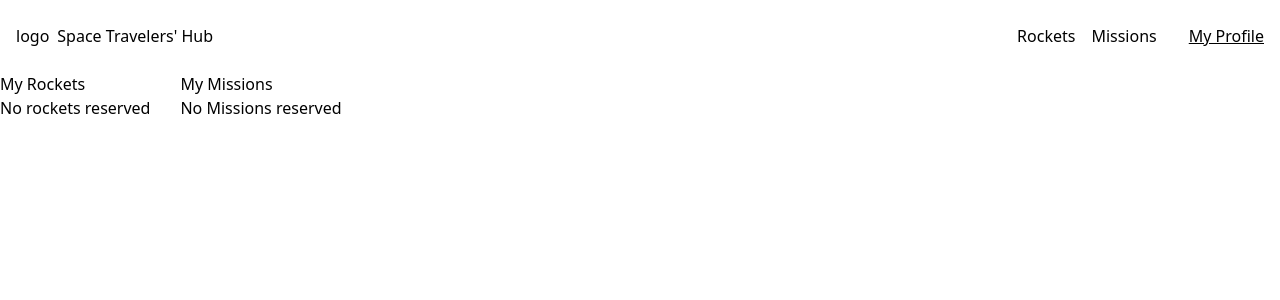
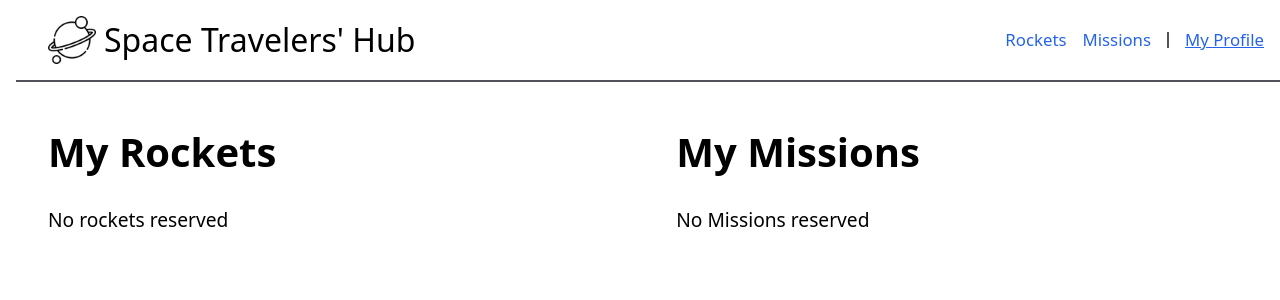
Before and after one commit to AhmedNazirMusah/Space-Travelers-Hub, a React (Create React App) app: page /myprofile in a window 1280 px wide. Shown: the top 300 px of the page. Built offline with nearby package versions, Linux system fonts and the light colour scheme.

Commit message:
Added styling to App elements using Tailwind CSS

```diff
--- a/src/components/mission.js
+++ b/src/components/mission.js
@@ -14,20 +14,22 @@ const Mission = ({ mission }) => {
   };
 
   return (
-    <tr key={mission.id}>
-      <td>{mission.mission_name}</td>
-      <td>{mission.description}</td>
-      <td>
-        {mission.reserved ? (
-          <p>ACTIVE MEMBER</p>
-        ) : (
-          <p>NOT A MEMBER</p>
-        )}
-
+    <tr key={mission.id} className="odd:bg-zinc-200">
+      <td className="border-2 border-zinc-400 p-2 font-bold text-[1.1rem]">{mission.mission_name}</td>
+      <td className="w-[60%] border-2 border-zinc-400 p-2">{mission.description}</td>
+      <td className="w-[15%] border-2 border-zinc-400 text-center">
+        <div className="flex justify-center">
+          {mission.reserved ? (
+            <p className="bg-sky-400 rounded-md p-2 text-white ">Active Member</p>
+          ) : (
+            <p className="text-white bg-zinc-500 p-2 rounded-md">NOT A MEMBER</p>
+          )}
+        </div>
       </td>
-      <td>
+      <td className="w-[15%] border-2 border-zinc-400 text-center">
         {mission.reserved ? (
           <button
+            className="border-2 border-red-500 rounded-md text-red-700 p-2 hover:bg-red-500 hover:text-white tracking-wide"
             type="button"
             onClick={() => cancelAction(mission.id)}
           >
@@ -36,6 +38,7 @@ const Mission = ({ mission }) => {
           </button>
         ) : (
           <button
+            className="bg-blue-600 rounded-md shadow-md p-2 text-white hover:bg-blue-700 tracking-wide"
             type="button"
             onClick={() => bookAction(mission.id)}
           >
--- a/src/components/missions.js
+++ b/src/components/missions.js
@@ -12,12 +12,13 @@ const Missions = () => {
     }
   }, []);
   return (
-    <table className="table-fixed">
+    <div className="px-10 py-8">
+      <table className="table-auto">
         <thead>
-        <tr>
-          <th>Mission</th>
-          <th>Description</th>
-          <th>Status</th>
+          <tr className="h-[3rem] border-2 border-zinc-400 text-[1.1rem]">
+            <th className="border-2 border-zinc-400 text-left p-2">Mission</th>
+            <th className="border-2 border-zinc-400 text-left p-2">Description</th>
+            <th className="border-2 border-zinc-400 text-left p-2">Status</th>
           </tr>
         </thead>
         <tbody>
@@ -26,6 +27,7 @@ const Missions = () => {
           ))}
         </tbody>
       </table>
+    </div>
   );
 };
 
--- a/src/components/myProfile.js
+++ b/src/components/myProfile.js
@@ -8,43 +8,39 @@ const Profile = () => {
 
   const rocketState = useSelector((state) => state.rocketsReducer);
   const reservedRockets = rocketState.filter((rocket) => rocket.reserved).length === 0
-    ? <p>No rockets reserved </p>
+    ? <p className="text-[1.2rem]">No rockets reserved </p>
     : rocketState.filter((rocket) => rocket.reserved).map((rocket) => (
-      <div key={rocket.id}>
-        <div>
-          <h2>{rocket.rocket_name}</h2>
-        </div>
-        <button type="button" onClick={() => dispatch(cancelBooking(rocket.id))}>Cancel Reservation</button>
+      <div key={rocket.id} className="flex justify-between items-center gap-[7rem] border-2 rounded-sm p-4">
+        <h2 className="text-[1.2rem]">{rocket.rocket_name}</h2>
+        <button className="border-2 border-red-500 rounded-md text-red-700 p-2 hover:bg-red-500 hover:text-white tracking-wide" type="button" onClick={() => dispatch(cancelBooking(rocket.id))}>Cancel Reservation</button>
       </div>
     ));
 
   const missionState = useSelector((state) => state.missionsReducer);
   const reservedMissions = missionState.filter((mission) => mission.reserved).length === 0
-    ? <p>No Missions reserved </p>
+    ? <p className="text-[1.2rem]">No Missions reserved </p>
     : missionState.filter((mission) => mission.reserved).map((mission) => (
-      <div key={mission.id}>
-        <div>
-          <h2>{mission.mission_name}</h2>
-        </div>
-        <button type="button" onClick={() => dispatch(cancelMission(mission.id))}>Cancel Reservation</button>
+      <div key={mission.id} className="flex justify-between items-center gap-[7rem] border-2 rounded-sm p-4">
+        <h2 className="text-[1.2rem]">{mission.mission_name}</h2>
+        <button className="border-2 border-red-500 rounded-md text-red-700 p-2 hover:bg-red-500 hover:text-white tracking-wide" type="button" onClick={() => dispatch(cancelMission(mission.id))}>Cancel Mission</button>
       </div>
     ));
 
   return (
-    <div>
-      <div className="profile">
+    <div className="px-12 py-10">
+      <div className="flex gap-[25rem]">
         <div>
-          <h2>My Rockets</h2>
+          <h2 className="text-[2.5rem] font-bold">My Rockets</h2>
           <ul>
-            <li>
+            <li className="flex flex-col gap-6 mt-6">
               {reservedRockets}
             </li>
           </ul>
         </div>
         <div>
-          <h2>My Missions</h2>
+          <h2 className="text-[2.5rem] font-bold">My Missions</h2>
           <ul>
-            <li>
+            <li className="flex flex-col gap-6 mt-6">
               {reservedMissions}
             </li>
           </ul>
--- a/src/components/navbar.js
+++ b/src/components/navbar.js
@@ -1,16 +1,17 @@
 import React from 'react';
 import { NavLink } from 'react-router-dom';
+import image from '../images/planet.png';
 
 const NavBar = () => (
-  <nav className="flex justify-between w-full h-[20%] px-4 py-6">
+  <nav className="flex justify-between w-screen h-[20%] px-8 py-4 border-zinc-600 mx-4 border-b-2">
     <div className="flex justify-start align-center gap-2">
-      logo
-      <h2>Space Travelers&apos; Hub</h2>
+      <img className="w-auto h-[3rem]" src={image} alt="site-logo" />
+      <h2 className="text-[2rem]">Space Travelers&apos; Hub</h2>
     </div>
-    <div className="flex justify-center align-center gap-4">
+    <div className="flex justify-center items-center gap-4 text-blue-600 text-[1.05rem]">
       <NavLink className="link" to="/" style={({ isActive }) => ({ textDecoration: isActive ? 'underline' : 'none' })}>Rockets</NavLink>
       <NavLink className="link" to="/missions" style={({ isActive }) => ({ textDecoration: isActive ? 'underline' : 'none' })}>Missions</NavLink>
-      <div className="line" />
+      <div className="h-4 border-zinc-600 border-l-2" />
       <NavLink className="link" to="/myprofile" style={({ isActive }) => ({ textDecoration: isActive ? 'underline' : 'none' })}>My Profile</NavLink>
     </div>
   </nav>
--- a/src/components/rocket.js
+++ b/src/components/rocket.js
@@ -14,24 +14,25 @@ const Rocket = ({ rocket }) => {
   };
   return (
     <li key={rocket.id}>
-      <div>
-        <div>
+      <div className="flex justify-start gap-12">
+        <div className="min-w-[25rem]">
           <img
             src={rocket.flickr_images[0]}
-            className="rocket-image"
+            className="object-cover h-[15rem] w-full rounded-sm"
             alt="rocketname"
           />
         </div>
         <div className="rocket-description">
-          <h2>{rocket.rocket_name}</h2>
+          <h2 className="text-[1.5rem] font-bold">{rocket.rocket_name}</h2>
           <span>
             {rocket.reserved ? (
-              <p>reserved</p>
+              <p className="text-[0.8rem] rounded-md p-1 text-white mt-2 bg-sky-500 w-fit">Reserved</p>
             ) : null}
           </span>
-          <p>{rocket.description}</p>
+          <p className="leading-loose mt-4">{rocket.description}</p>
           {rocket.reserved ? (
             <button
+              className="bg-zinc-100 rounded-md shadow-md p-2 mt-4 hover:bg-zinc-200 tracking-wide"
               type="button"
               onClick={() => cancelBookedRocket(rocket.id)}
             >
@@ -41,6 +42,7 @@ const Rocket = ({ rocket }) => {
           ) : (
             <button
               type="button"
+              className="bg-blue-600 shadow-md p-2 text-white hover:bg-blue-700 rounded-md mt-4 tracking-wide"
               onClick={() => activateBooking(rocket.id)}
             >
               Reserve Rocket
--- a/src/components/rockets.js
+++ b/src/components/rockets.js
@@ -13,8 +13,8 @@ const Rockets = () => {
   }, []);
 
   return (
-    <div>
-      <ul>
+    <div className="px-10 py-12">
+      <ul className="flex flex-col gap-8">
         {rockets.map((rocket) => (
           <Rocket key={rocket.id} rocket={rocket} />
         ))}
```
Lines whose indentation alone changed are shown as unchanged.
